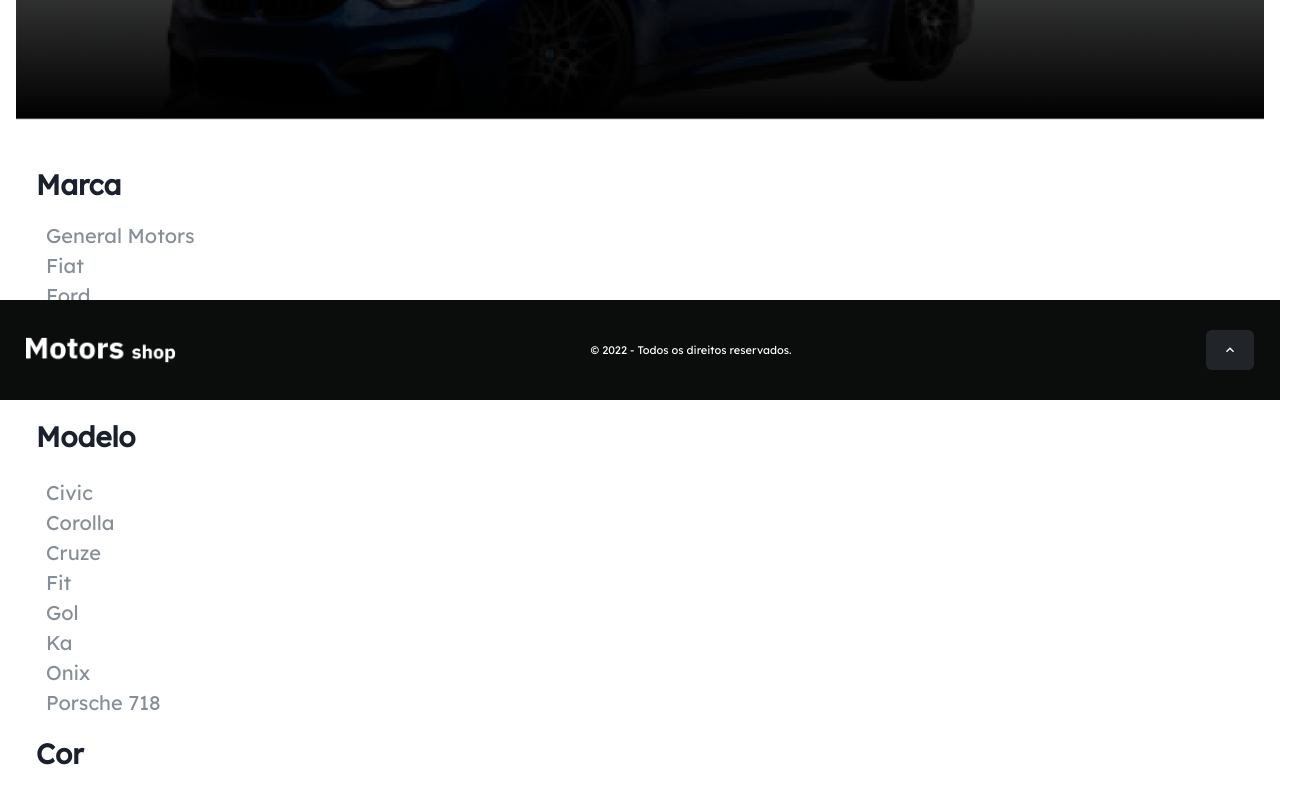
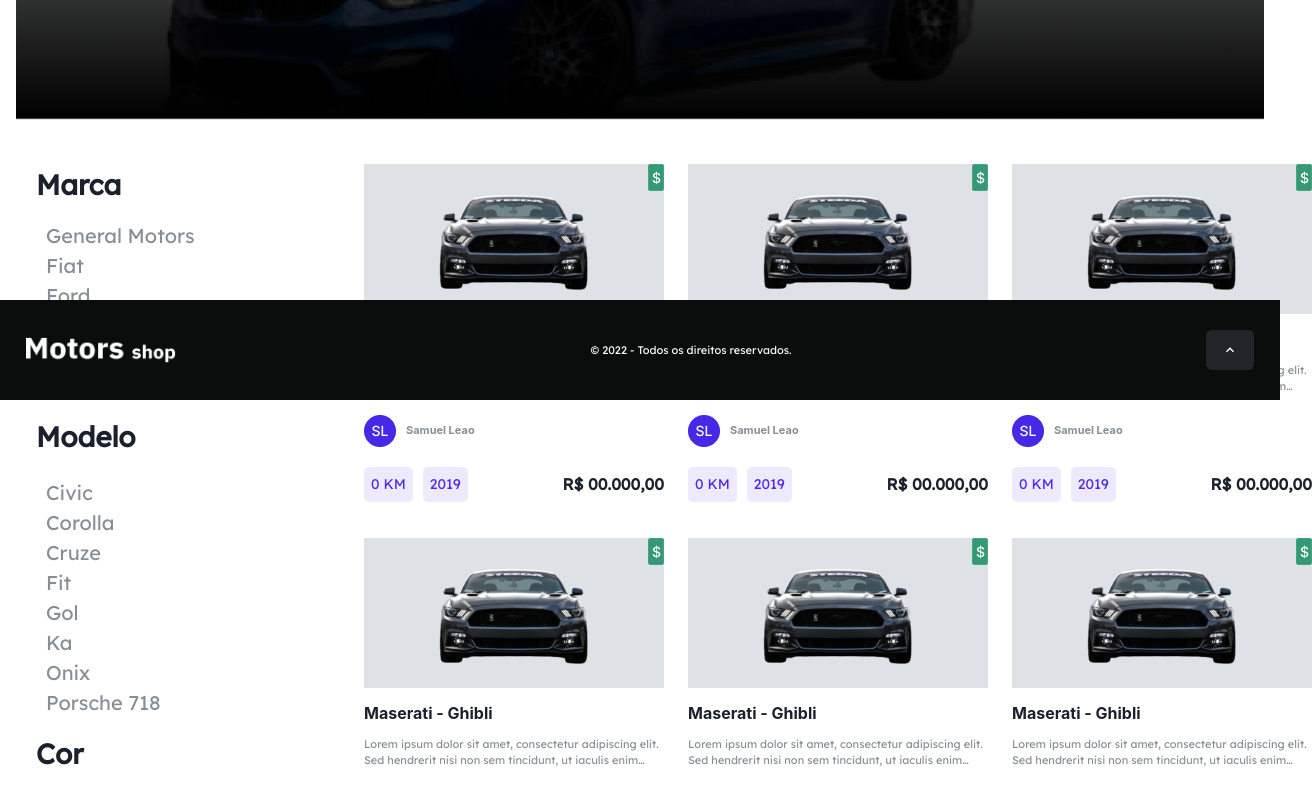
Before and after one commit to grupo-4-t14-alex/motor-shop-front, a React (Vite) app: page / in a window 1280 px wide. Shown: the part 400-1187 px from the top of the page, 1312 px wide, since content can reach past the window. Built offline with nearby package versions, Linux system fonts and the light colour scheme.

Commit message:
feat: created home page

```diff
--- a/src/components/CardProducts/index.tsx
+++ b/src/components/CardProducts/index.tsx
@@ -13,7 +13,7 @@
 
 export const CardProducts = () => {
   return (
-    <Card w={"300px"} h={"350px"} variant="unstyled">
+    <Card w={"300px"} h={"350px"} variant="unstyled" zIndex={"-1"}>
       <CardBody marginBottom={0}>
         <Flex
           w={"100%"}
--- a/src/components/Filter/index.tsx
+++ b/src/components/Filter/index.tsx
@@ -5,7 +5,8 @@
     <Flex
       h="90vh"
       mb="100px"
-      maxW="30%"
+      maxW="25%"
+      w={"100%"}
       mt="40px"
       ml="20px"
       flexDirection="column"
--- a/src/pages/Homepage/index.tsx
+++ b/src/pages/Homepage/index.tsx
@@ -1,8 +1,9 @@
-import { Container, Image } from "@chakra-ui/react";
+import { Container, Image, Flex, OrderedList } from "@chakra-ui/react";
 import { NavBarComponent } from "../../components/NavBar";
 import { Footer } from "../../components/Footer";
 import { Filter } from "../../components/Filter";
 import imgHomePage from "../../assets/img/imgHomePage.png";
+import { CardProducts } from "../../components/CardProducts";
 
 export const Homepage = () => {
   return (
@@ -17,7 +18,33 @@
         marginTop={"100px"}
       >
         <Image src={imgHomePage} />
-        <Filter />
+        <Flex w={"100%"} h={"100%"}>
+          <Filter />
+          <OrderedList
+            marginTop={"40px"}
+            w={"100%"}
+            h={"400px"}
+            maxW={"70%"}
+            display={"grid"}
+            // flexWrap={"wrap"}
+            // justifyContent={"space-between"}
+            gridTemplateColumns={"repeat(3, 1fr)"}
+            gap={6}
+          >
+            <CardProducts />
+            <CardProducts />
+            <CardProducts />
+            <CardProducts />
+            <CardProducts />
+            <CardProducts />
+            <CardProducts />
+            <CardProducts />
+            <CardProducts />
+            <CardProducts />
+            <CardProducts />
+            <CardProducts />
+          </OrderedList>
+        </Flex>
       </Container>
       <Footer />
     </>
```
